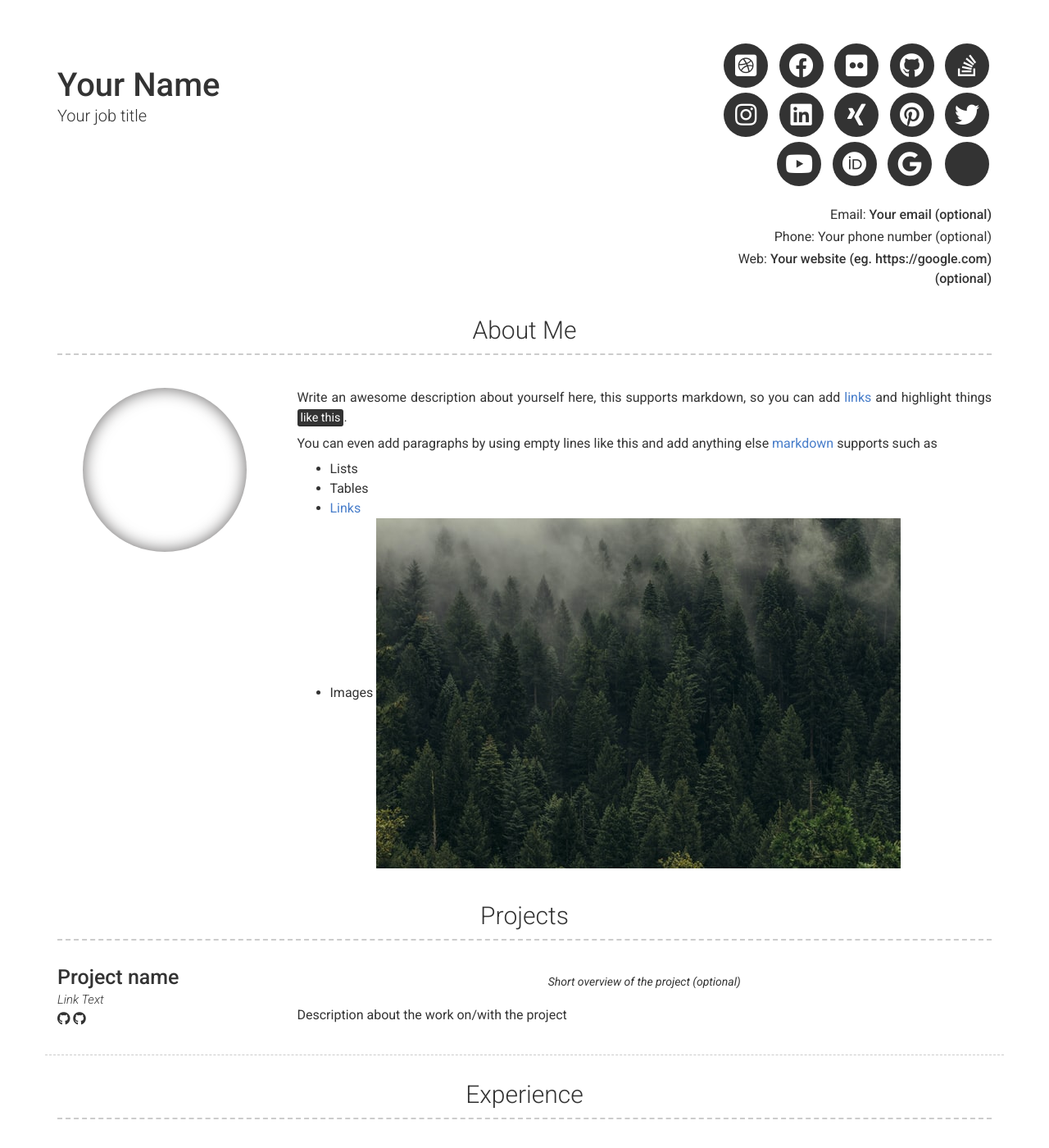
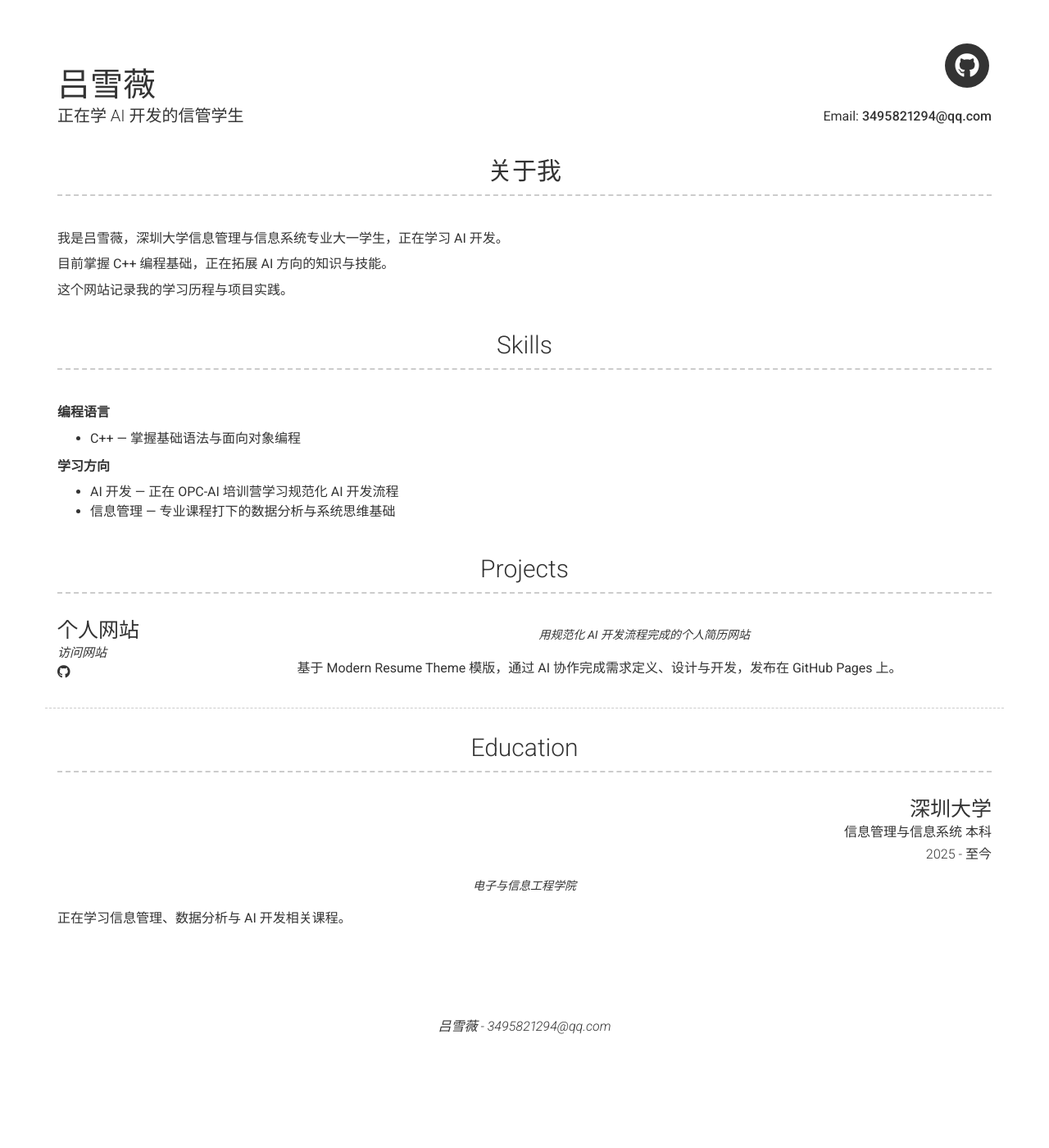
Before and after one commit to xueweilv045-cmyk/xueweilv045-cmyk.github.io, a Jekyll site: the page built from index.md, in a window 1280 px wide and 1400 px high. Shown: the whole window at 82% size. Built offline with Jekyll 4.4.1, drawn with Linux system fonts in a browser that asks for light colours; nearby versions of some CDN libraries; some of the changed text lies outside the part shown.

Commit message:
content: 更新个人信息、技能、项目和学历内容

```diff
--- a/_config.yml
+++ b/_config.yml
@@ -1,140 +1,68 @@
-# Site
-repository: Git repository where your resume will be hosted, only required if you are hosting on GitHub (eg. sproogen/modern-resume-theme)
-# favicon: Directory of your favicon (eg. images/favicon.ico)(optional)
+repository: xueweilv045-cmyk/xueweilv045-cmyk.github.io
+version: 2
+name: 吕雪薇
+title: 正在学 AI 开发的信管学生
+email: 3495821294@qq.com
+darkmode: false
+github_username: xueweilv045-cmyk
+about_content: '我是吕雪薇，深圳大学信息管理与信息系统专业大一学生，正在学习 AI 开发。
 
-# Content configuration version
-version: 2
 
-# Personal info
-name: Your Name
-title: Your job title
-email: Your email (optional)
-# email_title: Email (Email title override)
-phone: Your phone number (optional)
-# phone_title: Phone (Phone title override)
-website: Your website (eg. https://google.com)(optional)
-# website_title: Web (Website title override)
+  目前掌握 C++ 编程基础，正在拓展 AI 方向的知识与技能。
 
-# Dark Mode (true/false/never)
-darkmode: false
 
-# Social links
-twitter_username: jekyllrb
-github_username:  jekyll
-stackoverflow_username: "00000001"
-dribbble_username: jekyll
-facebook_username: jekyll
-flickr_username: jekyll
-instagram_username: jekyll
-linkedin_username: jekyll
-xing_username: jekyll
-pinterest_username: jekyll
-youtube_username: jekyll
-orcid_username: 0000-0000-0000-0000
-googlescholar_username: D847cGsAAAAJ
+  这个网站记录我的学习历程与项目实践。'
+content:
+- title: Skills
+  layout: text
+  content: '**编程语言**
 
-# Additional icon links
-additional_links:
-- title: Link name
-  icon: Font Awesome brand icon name (eg. fab fa-twitter) (https://fontawesome.com/icons?d=gallery&s=brands&m=free)
-  url: Link url (eg. https://google.com)
-# - title: another link
-#   icon: font awesome brand icon name (eg. fab fa-twitter) (https://fontawesome.com/icons?d=gallery&s=brands&m=free)
-#   url: Link url (eg. https://google.com)
+    - C++ — 掌握基础语法与面向对象编程
 
-# Google Analytics and Tag Manager
-# Using more than one of these may cause issues with reporting
-# gtm: "GTM-0000000"
-# gtag: "UA-00000000-0"
-# google_analytics: "UA-00000000-0"
 
-# About Section
-# about_title: About Me (Use this to override about section title)
-about_profile_image: Directory of profile image (eg. images/profile.jpg)
-about_content: | # this will include new lines to allow paragraphs
-  Write an awesome description about yourself here, this supports markdown, so you can add [links](http://foobar.com) and highlight things <mark>like this</mark>.
+    **学习方向**
 
-  You can even add paragraphs by using empty lines like this and add anything else [markdown](https://www.markdownguide.org/getting-started#what-is-markdown) supports such as
-    - Lists
-    - Tables
-    - <a href="google.com">Links</a>
-    - Images ![alt text](/images/landscape-trees.jpg "Trees")
+    - AI 开发 — 正在 OPC-AI 培训营学习规范化 AI 开发流程
 
-content:
-  - title: Projects # Title for the section
-    layout: list # Type of content section (list/text)
-    content:
-      - layout: left
-        border: weak  # Value of `weak` will display a weak border below this item. # Any
-                      # other value (or no value) means no border will be displayed
-        title: Project name
-        link: Link to project (eg. sproogen.github.io/modern-resume-theme)(optional)
-        link_text: Link Text
-        additional_links:
-          - title:  Github page for project (eg. sproogen/modern-resume-theme)
-            icon: fab fa-github
-            url: Link to project (eg. sproogen.github.io/modern-resume-theme)(optional)
-          - title:  Github page for project (eg. sproogen/modern-resume-theme)
-            icon: fab fa-github
-            url: Link to project (eg. sproogen.github.io/modern-resume-theme)(optional)
-        quote: >
-          Short overview of the project (optional)
-        description: | # this will include new lines to allow paragraphs
-          Description about the work on/with the project
-  - title: Experience
-    layout: list
-    content:
-      - layout: right
-        title: Company name
-        sub_title: Job title
-        caption: Date Range (eg. November 2016 - present)
-        link: Link to company (optional)
-        quote: >
-          Short description of the company (optional)
-        description: | # this will include new lines to allow paragraphs
-          Description of role
-  - title: Education
-    layout: list
-    content:
-      - layout: top-right
-        title: Institution name
-        sub_title: Qualifications (eg. BA Performing Arts)
-        caption: Date Range (eg. 2016 - 2019)
-        quote: >
-          Short institution or course description (optional)
-        description: | # this will include new lines to allow paragraphs
-          Description of qualification
-  - title: A Little More About Me
-    layout: text
-    content: | # this will include new lines to allow paragraphs
-      This is where you can write a little more about yourself. You could title this section **Interests** and include some of your other interests.
-
-      Or you could title it **Skills** and write a bit more about things that make you more desirable, like *leadership* or *teamwork*
-
-# Footer
-footer_show_references: true
-# references_title: References on request (Override references text)
-
-# Build settings
-# theme: modern-resume-theme (Use this is you are hosting your resume yourself)
-# remote_theme: sproogen/modern-resume-theme (Use this if you are hosting your resume on GitHub)
-
+    - 信息管理 — 专业课程打下的数据分析与系统思维基础'
+- title: Projects
+  layout: list
+  content:
+  - layout: left
+    border: weak
+    title: 个人网站
+    link: https://xueweilv045-cmyk.github.io
+    link_text: 访问网站
+    additional_links:
+    - title: GitHub 仓库
+      icon: fab fa-github
+      url: https://github.com/xueweilv045-cmyk/xueweilv045-cmyk.github.io
+    quote: 用规范化 AI 开发流程完成的个人简历网站
+    description: 基于 Modern Resume Theme 模版，通过 AI 协作完成需求定义、设计与开发，发布在 GitHub Pages 上。
+- title: Education
+  layout: list
+  content:
+  - layout: top-right
+    title: 深圳大学
+    sub_title: 信息管理与信息系统 本科
+    caption: 2025 - 至今
+    quote: 电子与信息工程学院
+    description: 正在学习信息管理、数据分析与 AI 开发相关课程。
+footer_show_references: false
 sass:
   sass_dir: _sass
   style: compressed
-
 plugins:
- - jekyll-seo-tag
-
-exclude : [
-  "Gemfile",
-  "Gemfile.lock",
-  "node_modules",
-  "vendor/bundle/",
-  "vendor/cache/",
-  "vendor/gems/",
-  "vendor/ruby/",
-  "lib/",
-  "scripts/",
-  "docker-compose.yml",
-  ]
+- jekyll-seo-tag
+exclude:
+- Gemfile
+- Gemfile.lock
+- node_modules
+- vendor/bundle/
+- vendor/cache/
+- vendor/gems/
+- vendor/ruby/
+- lib/
+- scripts/
+- docker-compose.yml
+about_title: 关于我
```
